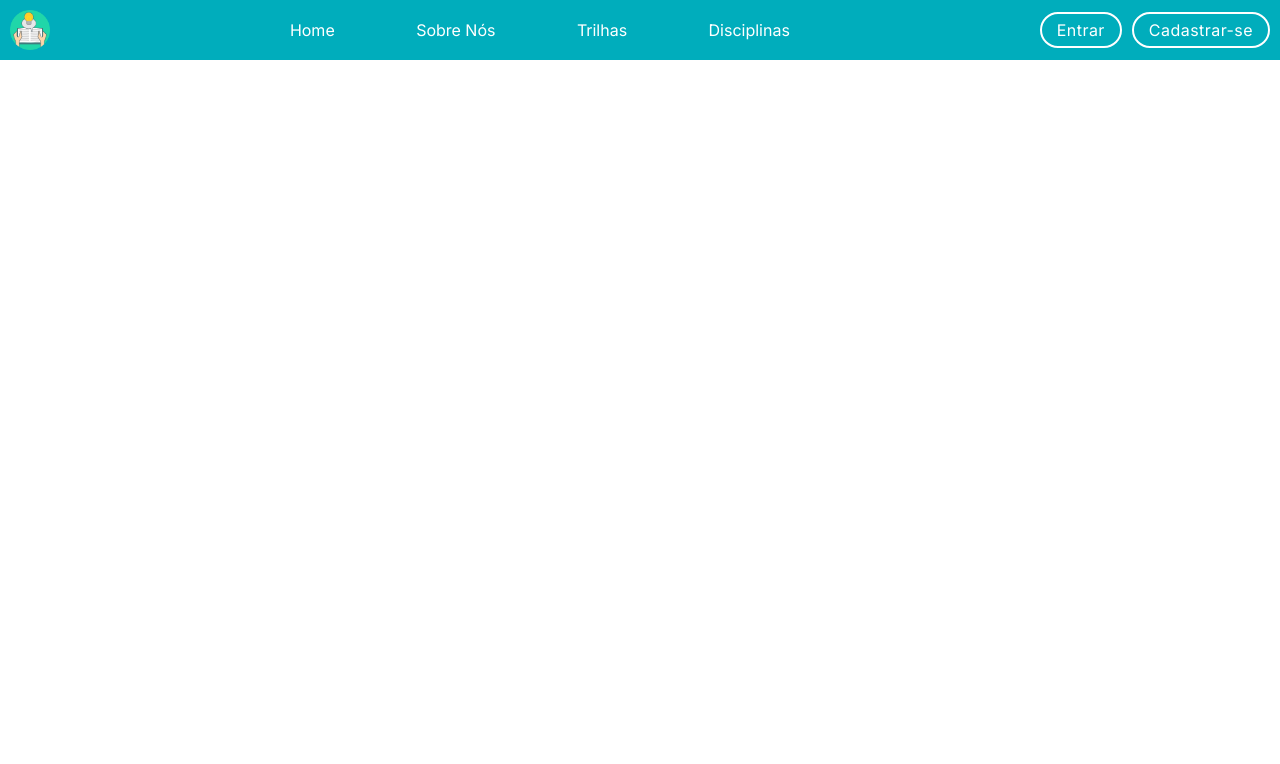
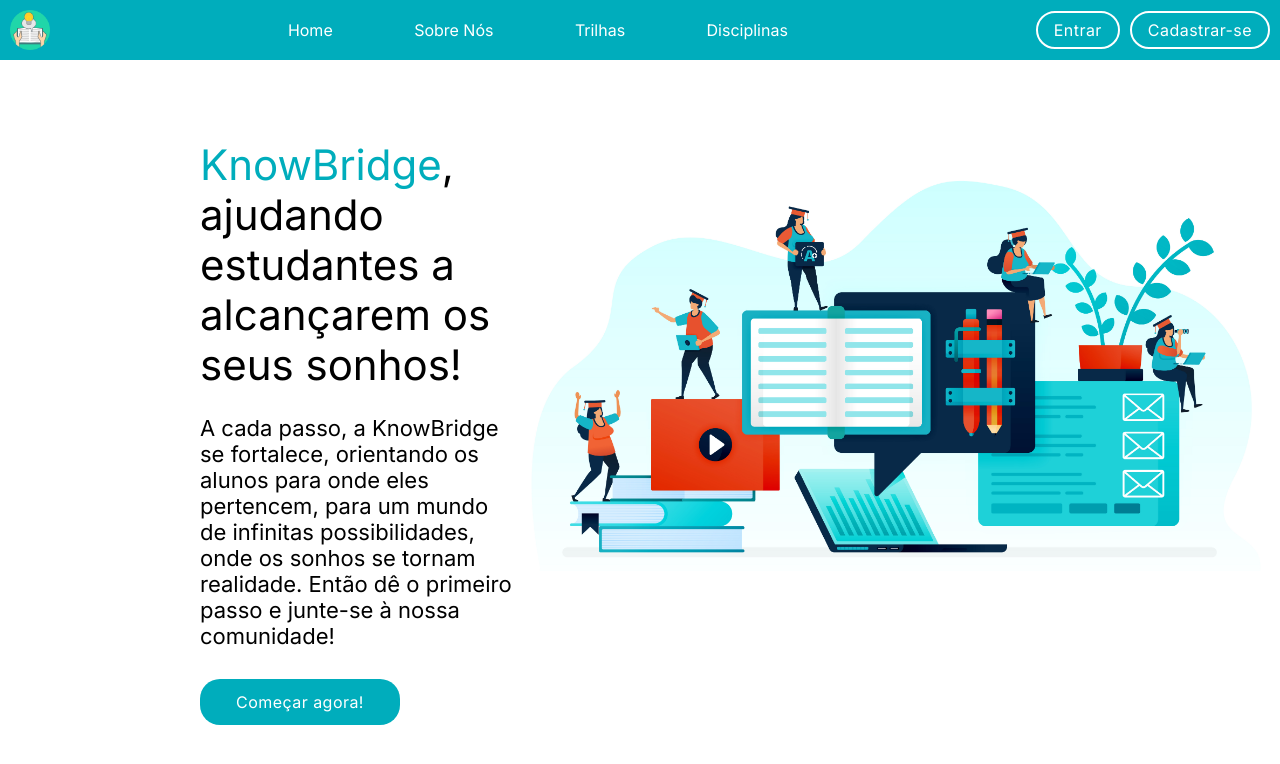
Before and after one commit to jvitorfeliciano/Know-Bridge, a React (Create React App) app: page / in a window 1280 px wide. Shown: the top 764 px of the page. Built offline with nearby package versions, Linux system fonts and the light colour scheme.

Commit message:
feat: add homepage component

```diff
--- a/package.json
+++ b/package.json
@@ -3,6 +3,7 @@
     "version": "0.1.0",
     "private": true,
     "dependencies": {
+        "@chakra-ui/react": "^2.5.3",
         "@emotion/react": "^11.10.6",
         "@emotion/styled": "^11.10.6",
         "@mui/material": "^5.11.14",
@@ -11,6 +12,7 @@
         "@testing-library/user-event": "^13.5.0",
         "axios": "^0.21.1",
         "dayjs": "^1.10.6",
+        "framer-motion": "^10.9.1",
         "react": "^18.2.0",
         "react-dom": "^18.2.0",
         "react-icons": "^4.2.0",
--- a/src/App.js
+++ b/src/App.js
@@ -1,13 +1,16 @@
-import { BrowserRouter, Routes } from "react-router-dom";
+import { BrowserRouter, Routes, Route } from "react-router-dom";
 import GlobalStyle from "./assets/styles";
 import Header from "./components/Header";
+import HomePage from "./pages/HomePage";
 
 function App() {
     return (
         <BrowserRouter>
             <GlobalStyle />
-            <Header/>
-            <Routes></Routes>
+            <Header />
+            <Routes>
+                <Route path="/" element={<HomePage />} />
+            </Routes>
         </BrowserRouter>
     );
 }
--- a/src/components/Button/index.js
+++ b/src/components/Button/index.js
@@ -2,18 +2,19 @@ import { Button as MuiButton } from "@mui/material";
 import styled from "styled-components";
 import colorDictionary from "../../constants/colors";
 
-export default function Button({ variant = "outlined", children, ...props }) {
+export default function Button({ children, ...props }) {
+
+
     return (
-        <StyledButton variant={variant} {...props}>
+        <StyledButton variant="contained" {...props} disableElevation>
             {children}
         </StyledButton>
     );
 }
 
 const StyledButton = styled(MuiButton)`
-    border-radius: 30px !important;
-    border: 2px solid ${colorDictionary.white} !important;
     color: ${colorDictionary.white} !important;
+    border-radius: 20px !important;
     background-color: ${colorDictionary.navyBlue} !important;
     font-family: "Inter", sans-serif !important;
     font-weight: 400 !important;
--- a/src/components/Header/index.js
+++ b/src/components/Header/index.js
@@ -50,6 +50,7 @@ const Left = styled.div`
 const Right = styled.div`
     button {
         margin-left: 10px;
+        border: 2px solid ${colorDictionary.white};
     }
 `;
 
--- a/src/constants/colors/index.js
+++ b/src/constants/colors/index.js
@@ -1,6 +1,7 @@
 const colorDictionary = {
-    navyBlue: "#00ADBC;",
-    white:"#FFFFFF"
+    navyBlue: "#00ADBC",
+    white:"#FFFFFF",
+    black:"#000000"
 };
 
 export default colorDictionary;
--- /dev/null
+++ b/src/pages/HomePage/index.js
@@ -0,0 +1,69 @@
+import styled from "styled-components";
+import homePageImage from "../../assets/images/home.jpg";
+import Button from "../../components/Button";
+import colorDictionary from "../../constants/colors";
+
+export default function HomePage() {
+    return (
+        <Container>
+            <Right>
+                <h1>
+                    {" "}
+                    <span style={{ color: colorDictionary.navyBlue }}>KnowBridge</span>, ajudando estudantes a
+                    alcançarem os seus sonhos!
+                </h1>
+                <p>
+                    A cada passo, a KnowBridge se fortalece, orientando os alunos para onde eles pertencem, para um
+                    mundo de infinitas possibilidades, onde os sonhos se tornam realidade. Então dê o primeiro passo e
+                    junte-se à nossa comunidade!
+                </p>
+                <Button>Começar agora!</Button>
+            </Right>
+            <Left>
+                <img src={homePageImage} alt="home_page" />
+            </Left>
+        </Container>
+    );
+}
+
+const Container = styled.main`
+    width: 100vw;
+    height: calc(100vh - 60px);
+    display: flex;
+    padding-top: 80px;
+`;
+
+const Right = styled.section`
+    width: 40%;
+    height: 500px;
+    display: flex;
+    flex-direction: column;
+    padding-left: 200px;
+    font-family: "Inter";
+    font-style: normal;
+    font-weight: 400;
+    color: ${colorDictionary.black};
+    h1 {
+        font-size: 42px;
+        line-height: 50px;
+    }
+    p {
+        margin-top: 25px;
+        font-size: 22px;
+        line-height: 26px;
+    }
+    button {
+        padding: 12px 0;
+        margin-top: 30px;
+        width: 200px;
+    }
+`;
+
+const Left = styled.section`
+    width: 60%;
+    height: 500px;
+    img {
+        width: 100%;
+        height: auto;
+    }
+`;
```
Also changed, not shown: src/components/MainContainer/index.js (added, +11 -0 lines), src/assets/images/home.jpg, src/assets/styles/index.js (line endings or trailing spaces), 1 other file (tests, documents, lock files or other folders).
